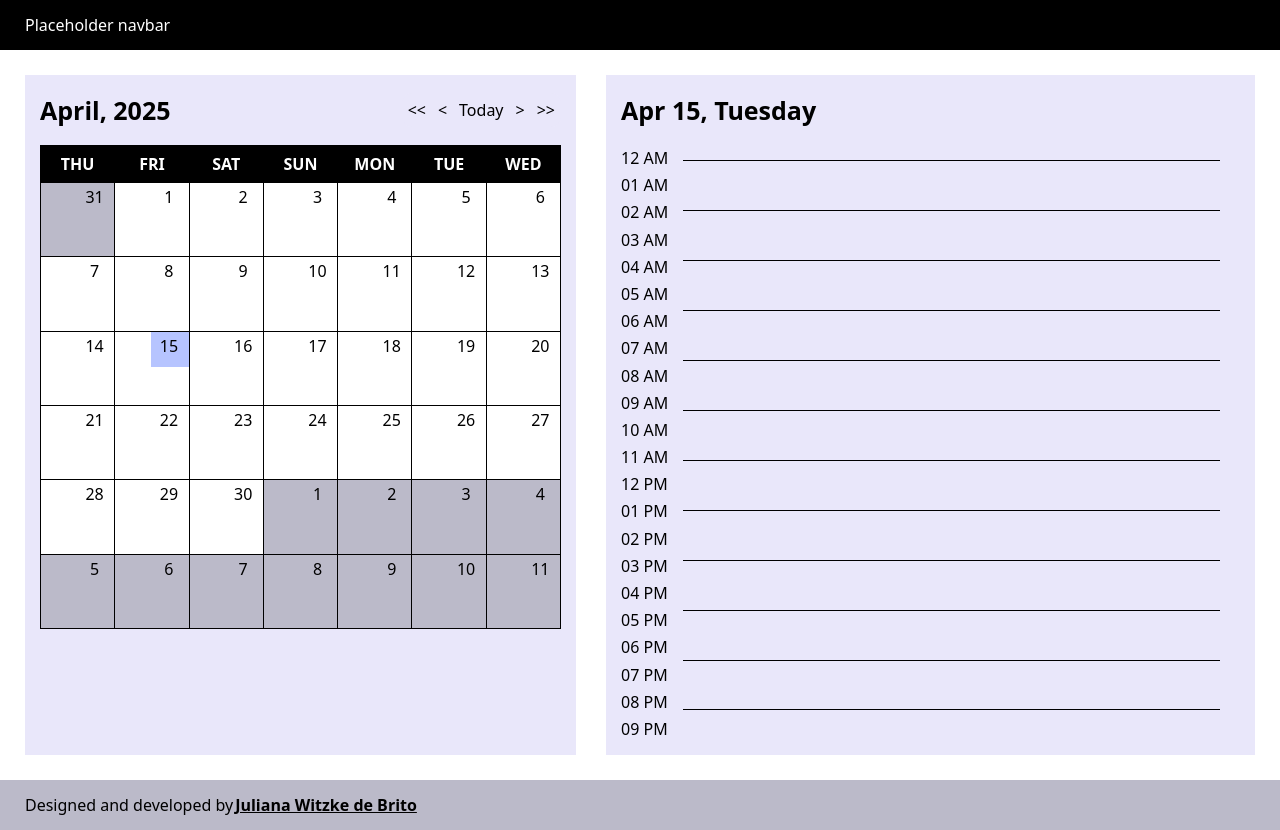
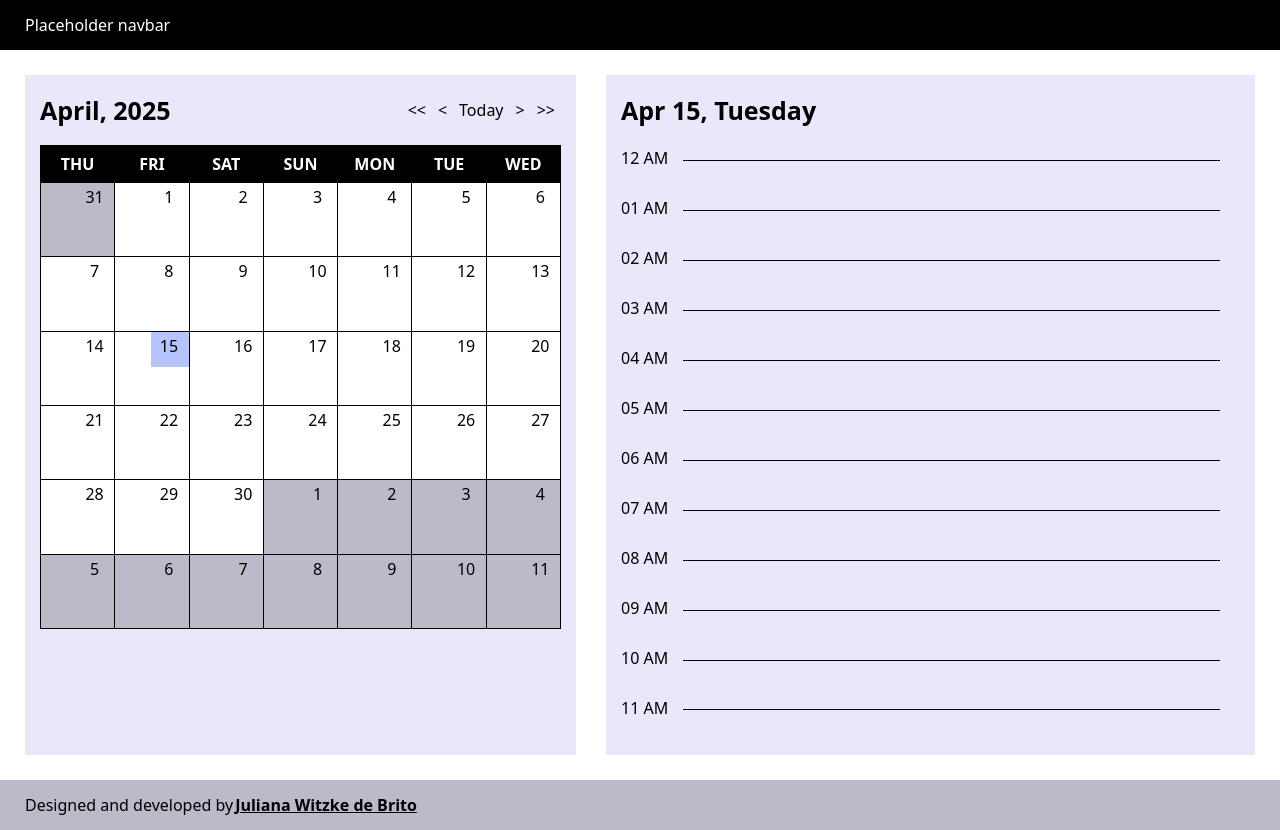
Before and after one commit to jubrito/planner-with-calendar, a React (Vite) app: page / in a window 1280 px wide. Built offline with nearby package versions, Linux system fonts and the light colour scheme.

Commit message:
remove unnecessary container

```diff
--- a/src/features/Planner/HoursOfTheDay/_hours-of-the-day.module.scss
+++ b/src/features/Planner/HoursOfTheDay/_hours-of-the-day.module.scss
@@ -6,13 +6,10 @@
   display: flex;
   flex-direction: column;
 
-  .container {
-    display: flex;
-    flex-direction: row;
-    min-height: 50px;
-  }
   time {
     width: max-content;
     line-height: 1.7;
+    min-height: 50px;
+    height: 50px;
   }
 }
```
